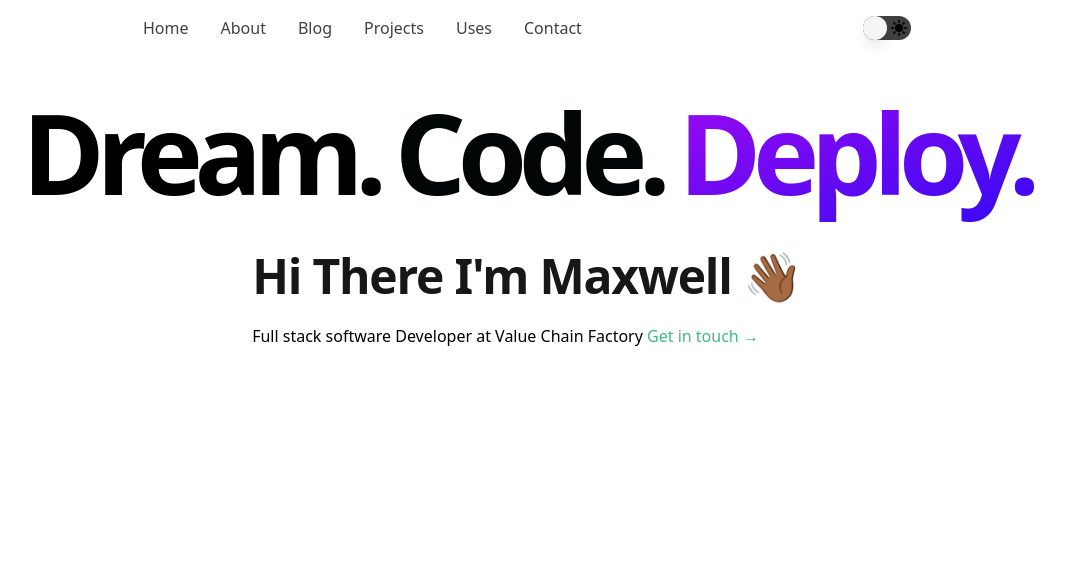
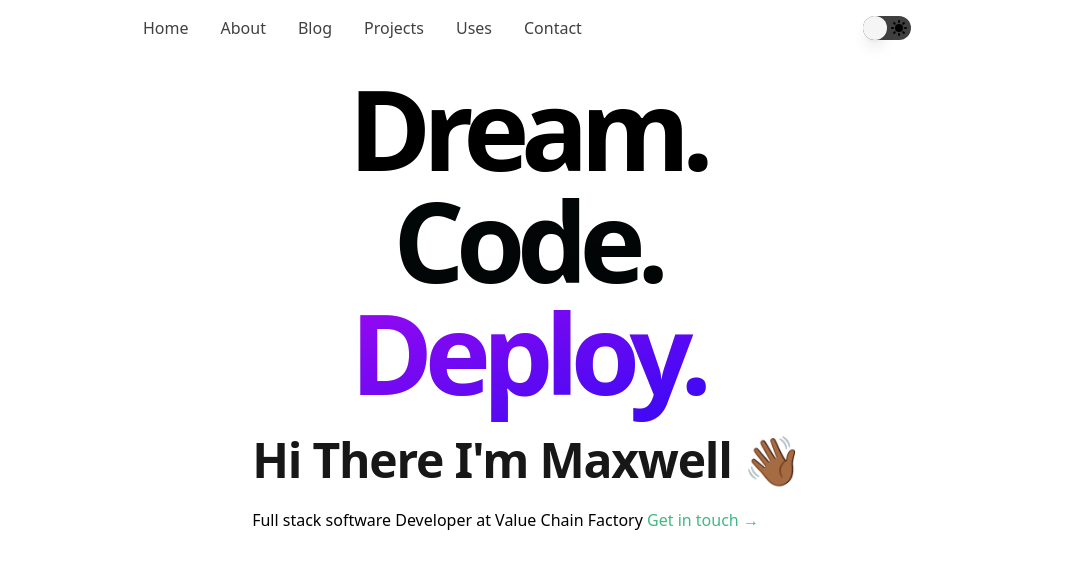
Before and after one commit to Maxino22/MaxinoBlog, a Nuxt app: page / in a window 1280 px wide. Shown: the top 568 px of the page, without its empty margins (113-1178 px from the left). Built offline with nearby package versions, Linux system fonts and the light colour scheme.

Commit message:
fixed bug on home page

```diff
--- a/components/Hero.vue
+++ b/components/Hero.vue
@@ -1,7 +1,9 @@
 <template>
-	<div class="flex flex-col items-center w-full h-content sm:h-content-sm">
+	<div
+		class="flex flex-col space-y-14 md:space-y-2 items-center w-full h-content sm:h-content-sm"
+	>
 		<h1
-			class="flex sm:my-10 text-center select-none text-6xl sm:text-8.5xl leading-none tracking-tightest font-extrabold"
+			class="flex flex-col sm:my-4 text-center select-none text-6xl sm:text-8.5xl leading-none tracking-tightest font-extrabold"
 		>
 			<span
 				data-content="Dream."
@@ -43,7 +45,7 @@
 				Full stack software Developer at Value Chain Factory
 				<nuxt-link
 					title="contact"
-					class="font-medium leading-6"
+					class="font-medium leading-6 text-"
 					aria-label="Link to contact"
 					to="/contact"
 				>
```
